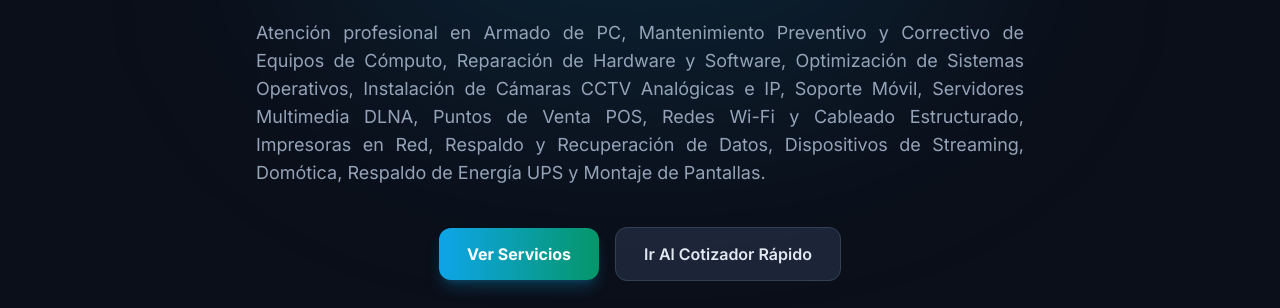
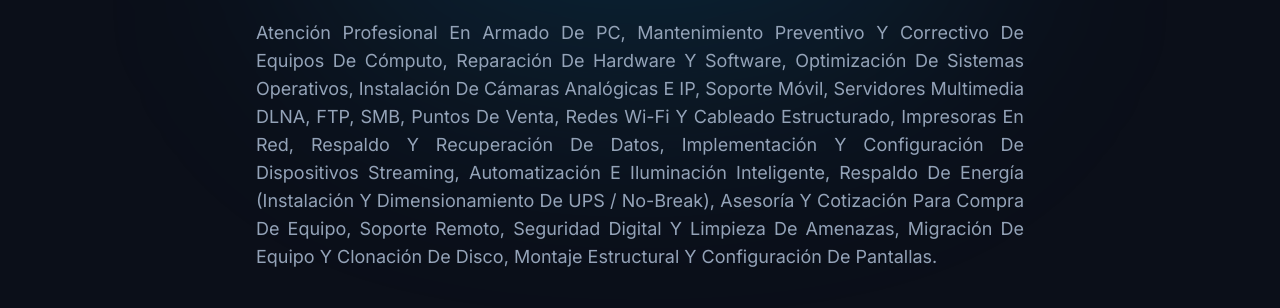
Before and after one commit to IngArrezola/PaginaWebArrezola, a plain HTML site: page index.html in a window 1280 px wide. Shown: the part 371-679 px from the top of the page. Drawn offline with nearby package versions, Linux system fonts and the light colour scheme; no server answers.

Commit message:
Add files via upload

```diff
--- a/index.html
+++ b/index.html
@@ -203,7 +203,7 @@
             </h1>
 
             <p class="text-base sm:text-lg text-slate-400 text-justify max-w-3xl mx-auto mb-10 leading-relaxed">
-                Atención profesional en Armado de PC, Mantenimiento Preventivo y Correctivo de Equipos de Cómputo, Reparación de Hardware y Software, Optimización de Sistemas Operativos, Instalación de Cámaras CCTV Analógicas e IP, Soporte Móvil, Servidores Multimedia DLNA, Puntos de Venta POS, Redes Wi-Fi y Cableado Estructurado, Impresoras en Red, Respaldo y Recuperación de Datos, Dispositivos de Streaming, Domótica, Respaldo de Energía UPS y Montaje de Pantallas.
+              Atención Profesional En Armado De PC, Mantenimiento Preventivo Y Correctivo De Equipos De Cómputo, Reparación De Hardware Y Software, Optimización De Sistemas Operativos, Instalación De Cámaras Analógicas E IP, Soporte Móvil, Servidores Multimedia DLNA, FTP, SMB, Puntos De Venta, Redes Wi-Fi Y Cableado Estructurado, Impresoras En Red, Respaldo Y Recuperación De Datos, Implementación Y Configuración De Dispositivos Streaming, Automatización E Iluminación Inteligente, Respaldo De Energía (Instalación Y Dimensionamiento De UPS / No-Break), Asesoría Y Cotización Para Compra De Equipo, Soporte Remoto, Seguridad Digital Y Limpieza De Amenazas, Migración De Equipo Y Clonación De Disco, Montaje Estructural Y Configuración De Pantallas.
             </p>
 
             <div class="flex flex-wrap items-center justify-center gap-4">
```
